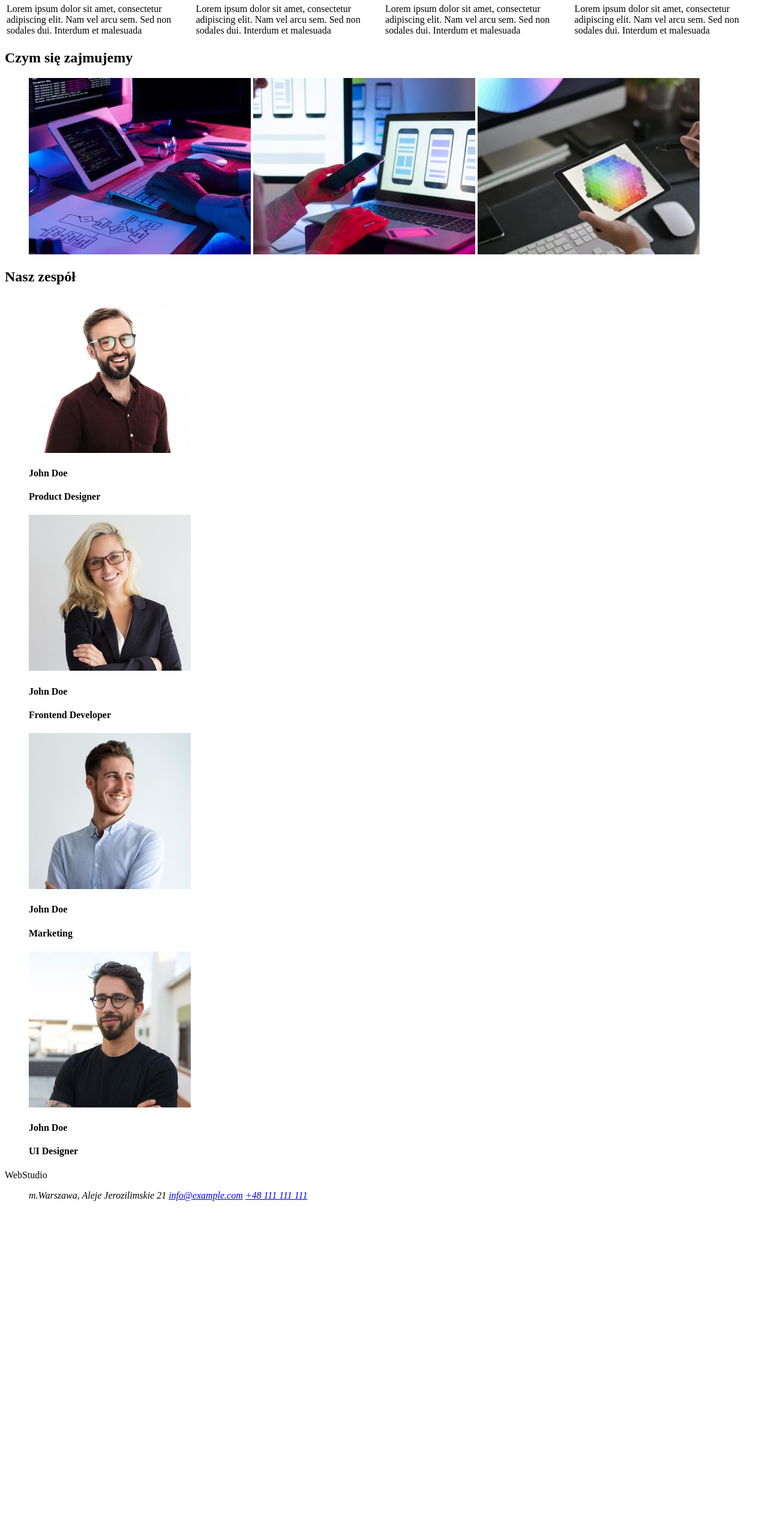
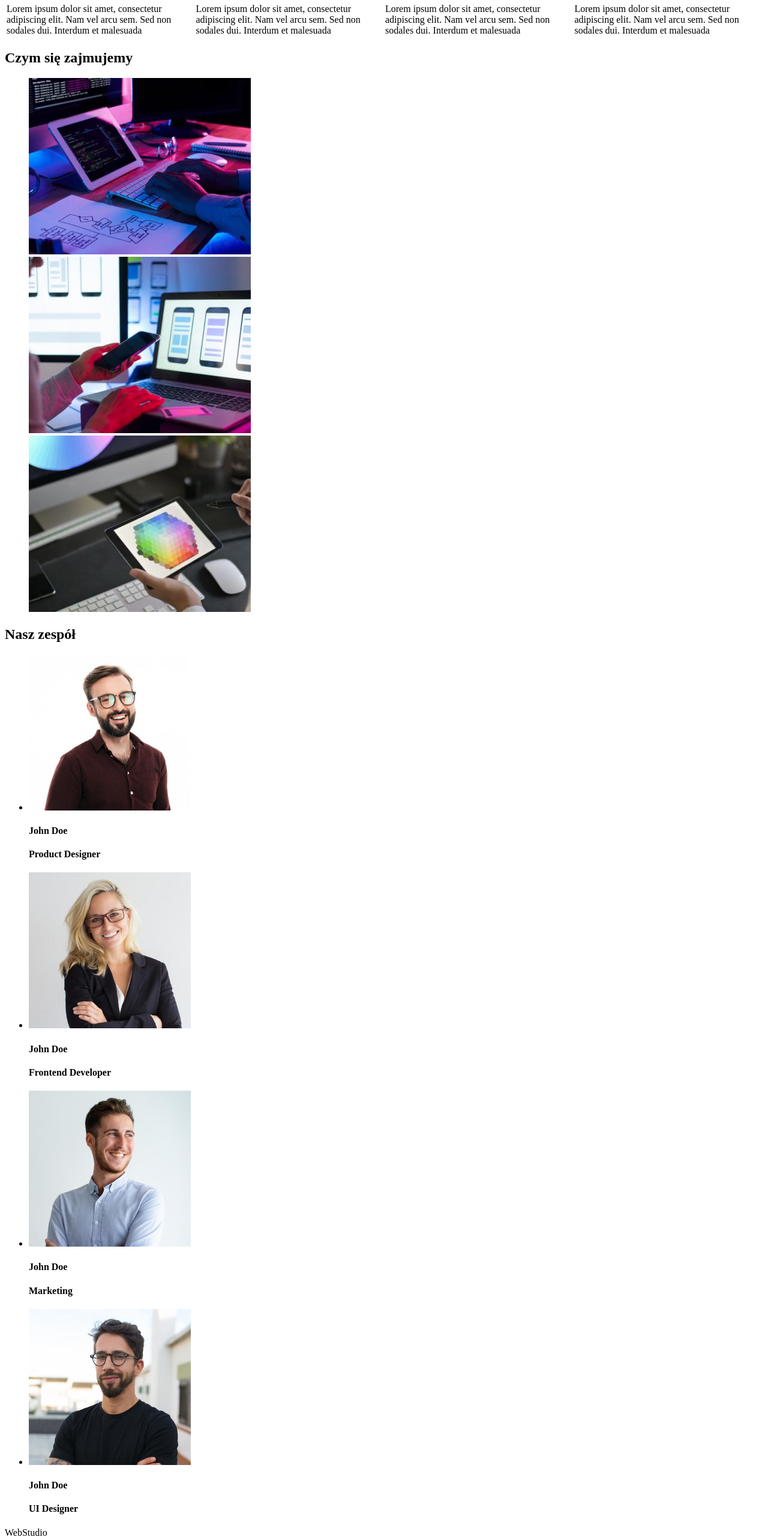
Before and after one commit to Jarzembowska/goit-markup-hw-05, a plain HTML site: page index.html in a window 1280 px wide. Shown: the part 182-2744 px from the top of the page at 60% size. Before the commit the page ends 2200 px from the top, so only its background shows below. Drawn offline with Linux system fonts and the light colour scheme.

Commit message:
Uzupełniona lista ul w elem. il
Uzupełnione listy <ul> o elementy listy <il>
zmieniona ścieżka dostępu do katalogu images   - ./images/....jpg

```diff
--- a/index.html
+++ b/index.html
@@ -59,27 +59,36 @@
       <div>
         <h2 id="portfolio">Czym się zajmujemy</h2>
         <ul>
-          <il
-            ><img
+          <il>
+            <div>
+              <img
                 src="./images/img01.jpg"
                 alt="creating websites"
                 width="370px"
                 height="294px"
-          /></il>
-          <il
-            ><img
+              />
+            </div>
+          </il>
+          <il>
+            <div>
+              <img
                 src="./images/img02.jpg"
                 alt="adapting websites to mobile devices"
                 width="370px"
                 height="294px"
-          /></il>
-          <il
-            ><img
+              />
+            </div>
+          </il>
+          <il>
+            <div>
+              <img
                 src="./images/img03.jpg"
                 alt="creating selected colors"
                 width="370px"
                 height="294px"
-          /></il>
+              />
+            </div>
+          </il>
         </ul>
       </div>
 
@@ -89,6 +98,7 @@
         </div>
         <div>
           <ul>
+            <li>
               <div>
                 <img
                   src="./images/1img.jpg"
@@ -99,7 +109,8 @@
                 <h4>John Doe</h4>
                 <h4>Product Designer</h4>
               </div>
-
+            </li>
+            <li>
               <div>
                 <img
                   src="./images/2img.jpg"
@@ -110,7 +121,8 @@
                 <h4>John Doe</h4>
                 <h4>Frontend Developer</h4>
               </div>
-
+            </li>
+            <li>
               <div>
                 <img
                   src="./images/3img.jpg"
@@ -121,7 +133,8 @@
                 <h4>John Doe</h4>
                 <h4>Marketing</h4>
               </div>
-
+            </li>
+            <li>
               <div>
                 <img
                   src="./images/4img.jpg"
@@ -132,6 +145,7 @@
                 <h4>John Doe</h4>
                 <h4>UI Designer</h4>
               </div>
+            </li>
           </ul>
         </div>
       </div>
```
Lines whose indentation alone changed are shown as unchanged.
